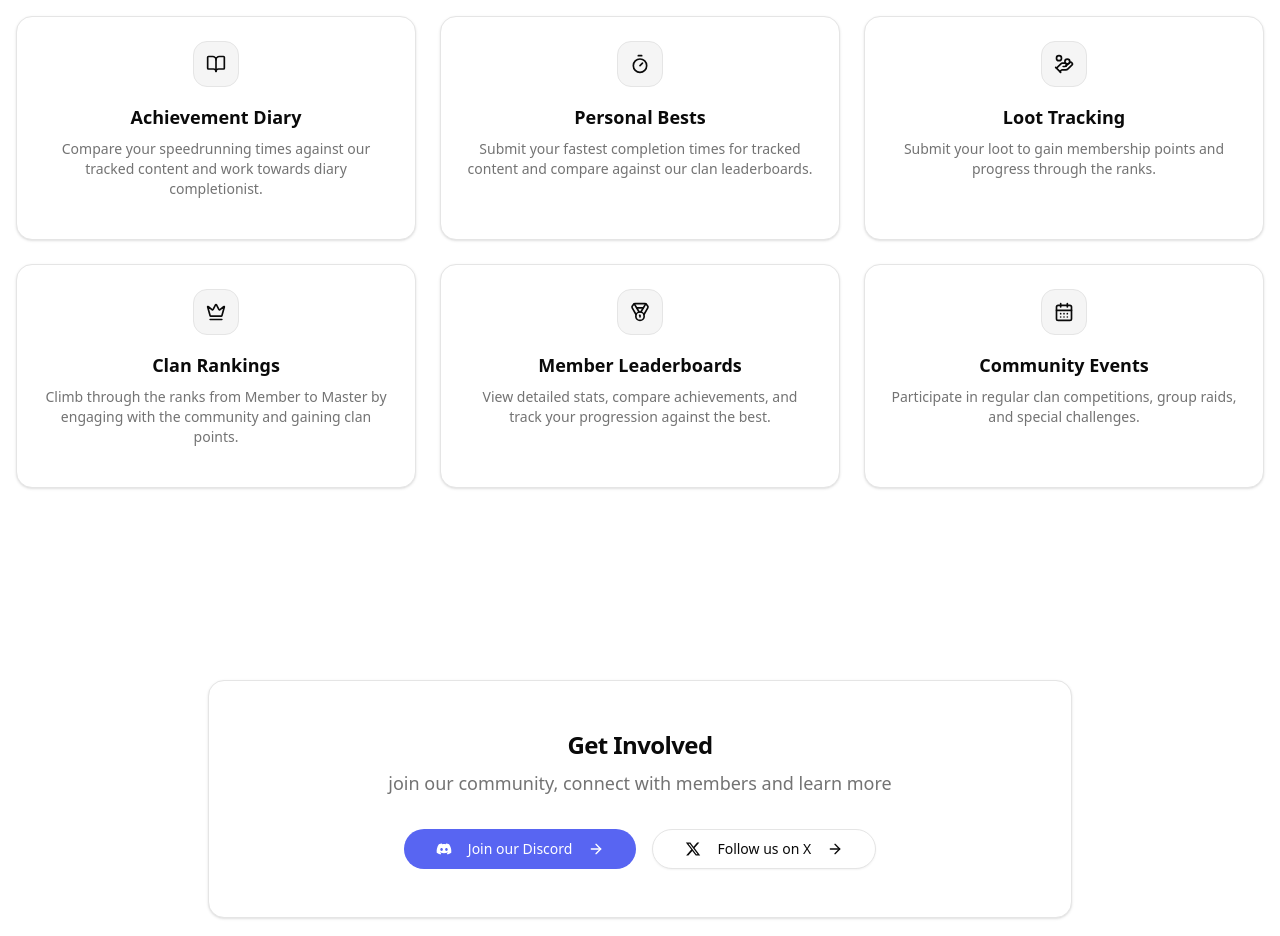
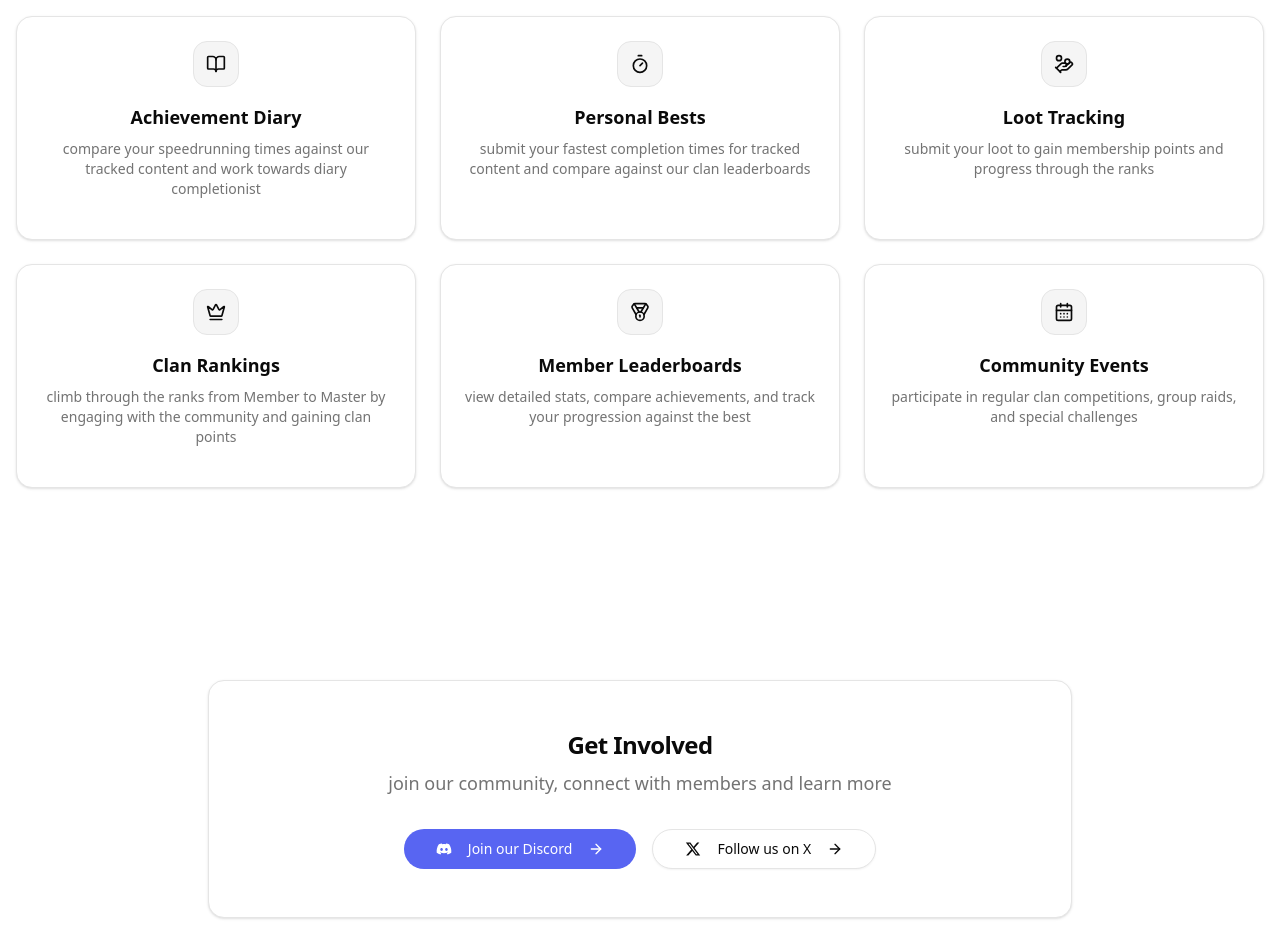
Before and after one commit to nednella/sanity, a React (Vite) app in the folder apps/web/: page /about in a window 1280 px wide. Shown: the part 1940-2876 px from the top of the page. Built offline with nearby package versions, Linux system fonts and the light colour scheme; no server answers.

Commit message:
Update /about highlights section definition to use linkOptions instead of custom type

```diff
--- a/apps/web/src/routes/(app)/(public)/about.tsx
+++ b/apps/web/src/routes/(app)/(public)/about.tsx
@@ -1,4 +1,4 @@
-import { Link, createFileRoute } from "@tanstack/react-router"
+import { Link, createFileRoute, linkOptions } from "@tanstack/react-router"
 import { BookOpen, CalendarDays, Crown, HandCoins, type LucideIcon, Medal, Timer } from "lucide-react"
 
 import { CallToAction } from "@/components/landing/call-to-action"
@@ -23,20 +23,6 @@ type Stat = {
     value: string
 }
 
-type Official = {
-    avatarSrc: string
-    roleSrc: string
-    name: string
-    role: string
-}
-
-type Highlight = {
-    icon: LucideIcon
-    title: string
-    description: string
-    to: string
-}
-
 const about: Stat[] = [
     { label: "Established", value: "2015" },
     { label: "Active Members", value: "300+" },
@@ -50,6 +36,13 @@ const community: Stat[] = [
     { label: "Total Clan EHB", value: "550k+" },
     { label: "Total Loot Value", value: "1.4t+" }
 ]
+
+type Official = {
+    avatarSrc: string
+    roleSrc: string
+    name: string
+    role: string
+}
 
 // TODO: images
 const officials: Official[] = [
@@ -91,47 +84,46 @@ const officials: Official[] = [
     }
 ]
 
-const highlights: Highlight[] = [
+const highlights = linkOptions([
     {
+        to: "/diary",
         icon: BookOpen,
         title: "Achievement Diary",
-        description:
-            "Compare your speedrunning times against our tracked content and work towards diary completionist.",
-        to: "/diary-times"
+        description: "compare your speedrunning times against our tracked content and work towards diary completionist"
     },
     {
+        to: "/members/submissions/pb",
         icon: Timer,
         title: "Personal Bests",
         description:
-            "Submit your fastest completion times for tracked content and compare against our clan leaderboards.",
-        to: "/submitted-pbs"
+            "submit your fastest completion times for tracked content and compare against our clan leaderboards"
     },
     {
+        to: "/members/submissions/loot",
         icon: HandCoins,
         title: "Loot Tracking",
-        description: "Submit your loot to gain membership points and progress through the ranks.",
-        to: "/submitted-loot"
+        description: "submit your loot to gain membership points and progress through the ranks"
     },
     {
+        to: "/ranks",
         icon: Crown,
         title: "Clan Rankings",
         description:
-            "Climb through the ranks from Member to Master by engaging with the community and gaining clan points.",
-        to: "/ranks"
+            "climb through the ranks from Member to Master by engaging with the community and gaining clan points"
     },
     {
+        to: "/members/leaderboard",
         icon: Medal,
         title: "Member Leaderboards",
-        description: "View detailed stats, compare achievements, and track your progression against the best.",
-        to: "/members"
+        description: "view detailed stats, compare achievements, and track your progression against the best"
     },
     {
+        to: "/events",
         icon: CalendarDays,
         title: "Community Events",
-        description: "Participate in regular clan competitions, group raids, and special challenges.",
-        to: "/about"
+        description: "participate in regular clan competitions, group raids, and special challenges"
     }
-]
+])
 
 function AboutPage() {
     return (
```
